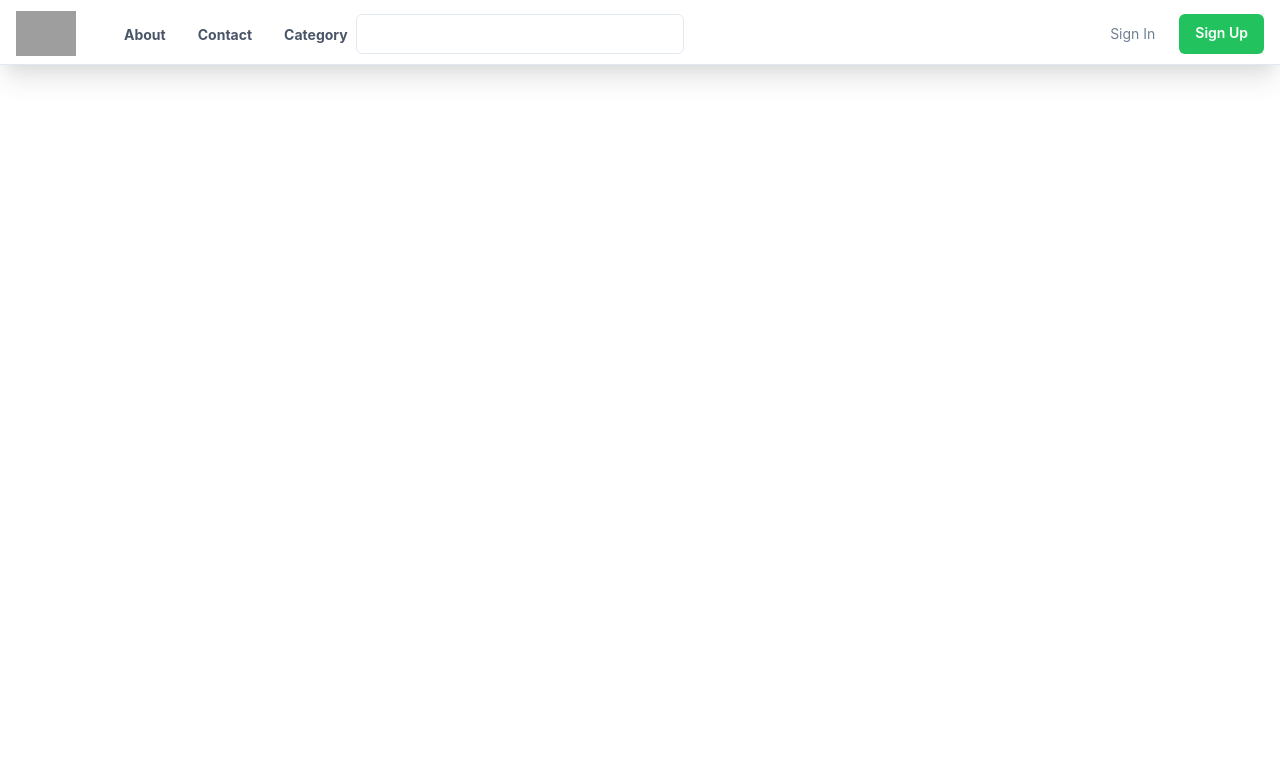
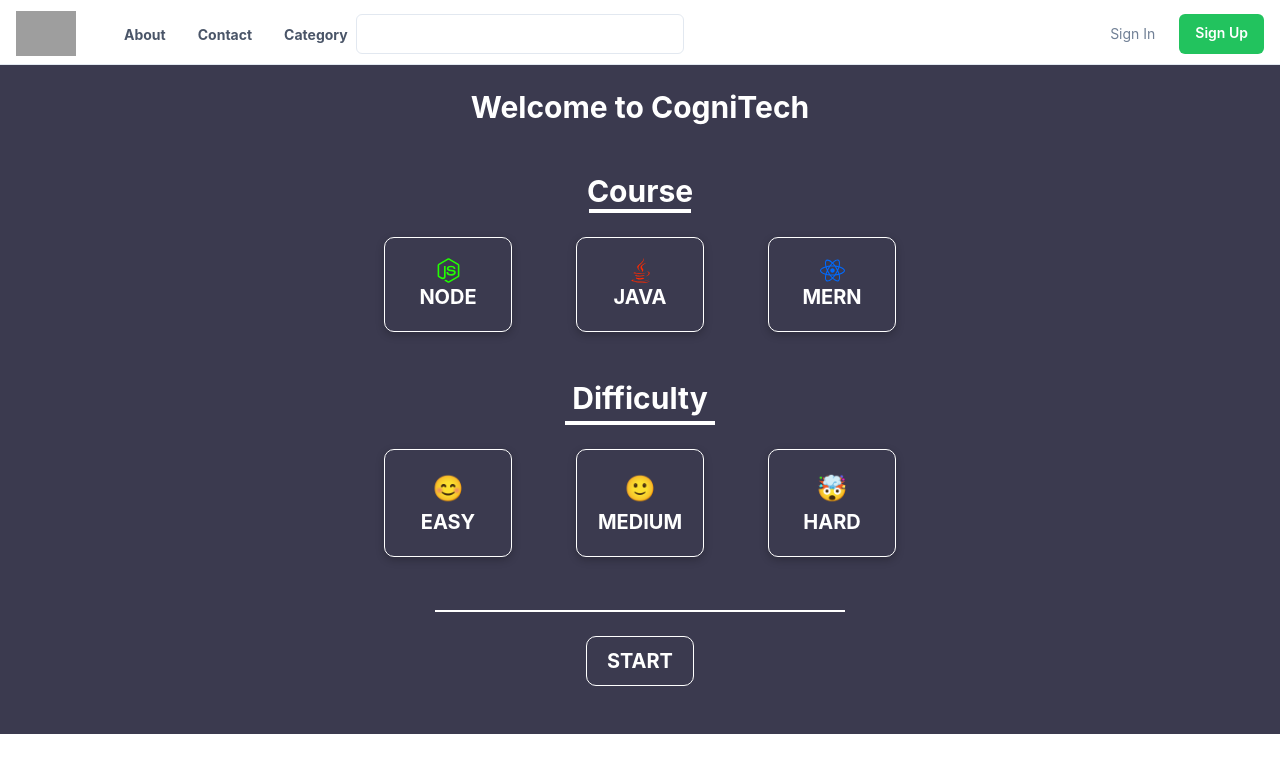
Before and after one commit to vishantsehrawat/ai-powered-interviewer, a React (Create React App) app in the folder Client/: page / in a window 1280 px wide. Shown: the top 772 px of the page. Built offline with nearby package versions, Linux system fonts and the light colour scheme; grey boxes are pictures that could not be loaded.

Commit message:
home page

```diff
--- a/Client/src/Components/AllRoutes.jsx
+++ b/Client/src/Components/AllRoutes.jsx
@@ -2,6 +2,7 @@ import React from 'react'
 import { Route, Routes } from 'react-router-dom'
 import Login from '../Pages/Login'
 import Signup from '../Pages/Signup'
+import Home from '../Pages/Home'
 
 
 
@@ -11,6 +12,7 @@ export const AllRoutes = () => {
             <Routes>
                 <Route path='/login' element={<Login />}></Route>
                 <Route path='/signup' element={<Signup />}></Route>
+                <Route path='/' element={<Home/>}/>
 
             </Routes>
 
--- /dev/null
+++ b/Client/src/Pages/Home.jsx
@@ -0,0 +1,94 @@
+import React, { useEffect, useState } from 'react'
+import { FaNodeJs, FaJava, FaReact } from "react-icons/fa";
+
+const Home = () => {
+    const [course, setCourse] = useState("")
+    const [level, setLevel] = useState("")
+
+    const handleStart = () => {
+        let startData = {
+            course,
+            level
+        }
+        console.log(startData)
+    }
+
+    return (
+        <div style={{ backgroundColor: "#3b3a4f", color: "white" }}>
+            <br />
+            <div style={{ width: "80%", margin: "auto" }}>
+                <h1 className='text-center text-3xl font-bold'>Welcome to CogniTech</h1>
+                <br />
+                <br />
+                <h1 className='text-center text-3xl font-bold'>Course</h1>
+                <div style={{ width: "10%", margin: "auto" }}>
+                    <hr style={{ border: "2px solid white" }} />
+                </div>
+                <br />
+                <div style={{ display: 'flex', width: "50%", justifyContent: "center", margin: "auto", justifyContent: "space-between" }}>
+                    <div value={course} onClick={() => setCourse("node")} style={{ border: "1px solid white", padding: "20px", borderRadius: "10px", width: "25%", boxShadow: "rgba(0, 0, 0, 0.24) 0px 3px 8px", cursor: "pointer", backgroundColor: `${course == "node" ? "#653fff" : "#3b3a4f"}` }}>
+                        <div style={{ display: "flex", justifyContent: "center" }}><FaNodeJs size={"25px"} color='#22ff00' /></div>
+                        <h1 className='text-center text-xl font-bold'>NODE</h1>
+                    </div>
+                    <div value={course} onClick={() => setCourse("java")} style={{
+                        border: "1px solid white", padding: "20px", borderRadius: "10px", width: "25%", boxShadow: "rgba(0, 0, 0, 0.24) 0px 3px 8px", cursor: "pointer",
+                        backgroundColor: `${course == "java" ? "#653fff" : "#3b3a4f"}`
+                    }}>
+                        <div style={{ display: "flex", justifyContent: "center" }}><FaJava size={"25px"} color='#ff2a00' /></div>
+                        <h1 className='text-center text-xl font-bold'>JAVA</h1>
+                    </div>
+                    <div value={course} onClick={() => setCourse("mern")} style={{
+                        border: "1px solid white", padding: "20px", borderRadius: "10px", width: "25%", boxShadow: "rgba(0, 0, 0, 0.24) 0px 3px 8px", cursor: "pointer",
+                        backgroundColor: `${course == "mern" ? "#653fff" : "#3b3a4f"}`
+                    }}>
+                        <div style={{ display: "flex", justifyContent: "center" }}><FaReact size={"25px"} color='#006aff' /></div>
+                        <h1 className='text-center text-xl font-bold'>MERN</h1>
+                    </div>
+                </div>
+                <br />
+                <br />
+                <h1 className='text-center text-3xl font-bold'>Difficulty</h1>
+                <div style={{ width: "150px", margin: "auto", marginTop: "5px" }}>
+                    <hr style={{ border: "2px solid white" }} />
+                </div>
+                <br />
+                <div style={{ display: 'flex', justifyContent: "center", width: "50%", margin: "auto", justifyContent: "space-between" }}>
+                    <div value={level} onClick={() => setLevel("beginner")} style={{
+                        border: "1px solid white", padding: "20px", borderRadius: "10px", width: "25%", boxShadow: "rgba(0, 0, 0, 0.24) 0px 3px 8px", cursor: "pointer",
+                        backgroundColor: `${level == "beginner" ? "#653fff" : "#3b3a4f"}`
+                    }}>
+                        <div style={{ display: "flex", justifyContent: "center", fontSize: "25px" }}>😊</div>
+                        <h1 className='text-center text-xl font-bold'>EASY</h1>
+                    </div>
+                    <div value={level} onClick={() => setLevel("intermediate")} style={{
+                        border: "1px solid white", padding: "20px", borderRadius: "10px", width: "25%", boxShadow: "rgba(0, 0, 0, 0.24) 0px 3px 8px", cursor: "pointer",
+                        backgroundColor: `${level == "intermediate" ? "#653fff" : "#3b3a4f"}`
+                    }}>
+                        <div style={{ display: "flex", justifyContent: "center", fontSize: "25px" }}>🙂</div>
+                        <h1 className='text-center text-xl font-bold'>MEDIUM</h1>
+                    </div>
+                    <div value={level} onClick={() => setLevel("expert")} style={{
+                        border: "1px solid white", padding: "20px", borderRadius: "10px", width: "25%", boxShadow: "rgba(0, 0, 0, 0.24) 0px 3px 8px", cursor: "pointer",
+                        backgroundColor: `${level == "expert" ? "#653fff" : "#3b3a4f"}`
+                    }}>
+                        <div style={{ display: "flex", justifyContent: "center", fontSize: "25px" }}>🤯</div>
+                        <h1 className='text-center text-xl font-bold'>HARD</h1>
+                    </div>
+                </div>
+                <br />
+                <br />
+                <div style={{ width: "40%", margin: "auto", marginTop: "5px" }}>
+                    <hr style={{ border: "1px solid white" }} />
+                </div>
+                <br />
+                <div style={{ textAlign: "center" }} onClick={handleStart}>
+                    <button style={{ border: "1px solid white", padding: "10px 20px 10px 20px", borderRadius: "10px" }} className='text-center text-xl font-bold' >START</button>
+                </div>
+            </div>
+            <br />
+            <br />
+        </div>
+    )
+}
+
+export default Home
--- a/Client/src/index.css
+++ b/Client/src/index.css
@@ -1,4 +1,4 @@
-body {
+/* body {
   margin: 0;
   font-family: -apple-system, BlinkMacSystemFont, 'Segoe UI', 'Roboto', 'Oxygen',
     'Ubuntu', 'Cantarell', 'Fira Sans', 'Droid Sans', 'Helvetica Neue',
@@ -10,4 +10,8 @@ body {
 code {
   font-family: source-code-pro, Menlo, Monaco, Consolas, 'Courier New',
     monospace;
-}
+} */
+
+@tailwind base;
+@tailwind components;
+@tailwind utilities;
--- /dev/null
+++ b/Client/tailwind.config.js
@@ -0,0 +1,10 @@
+/** @type {import('tailwindcss').Config} */
+module.exports = {
+  content: [
+    "./src/**/*.{js,jsx,ts,tsx}",
+  ],
+  theme: {
+    extend: {},
+  },
+  plugins: [],
+}
```
Also changed, not shown: Client/package.json (+5 -2 lines), Client/src/Pages/HomePage.jsx (deleted), 1 other file (tests, documents, lock files or other folders).
